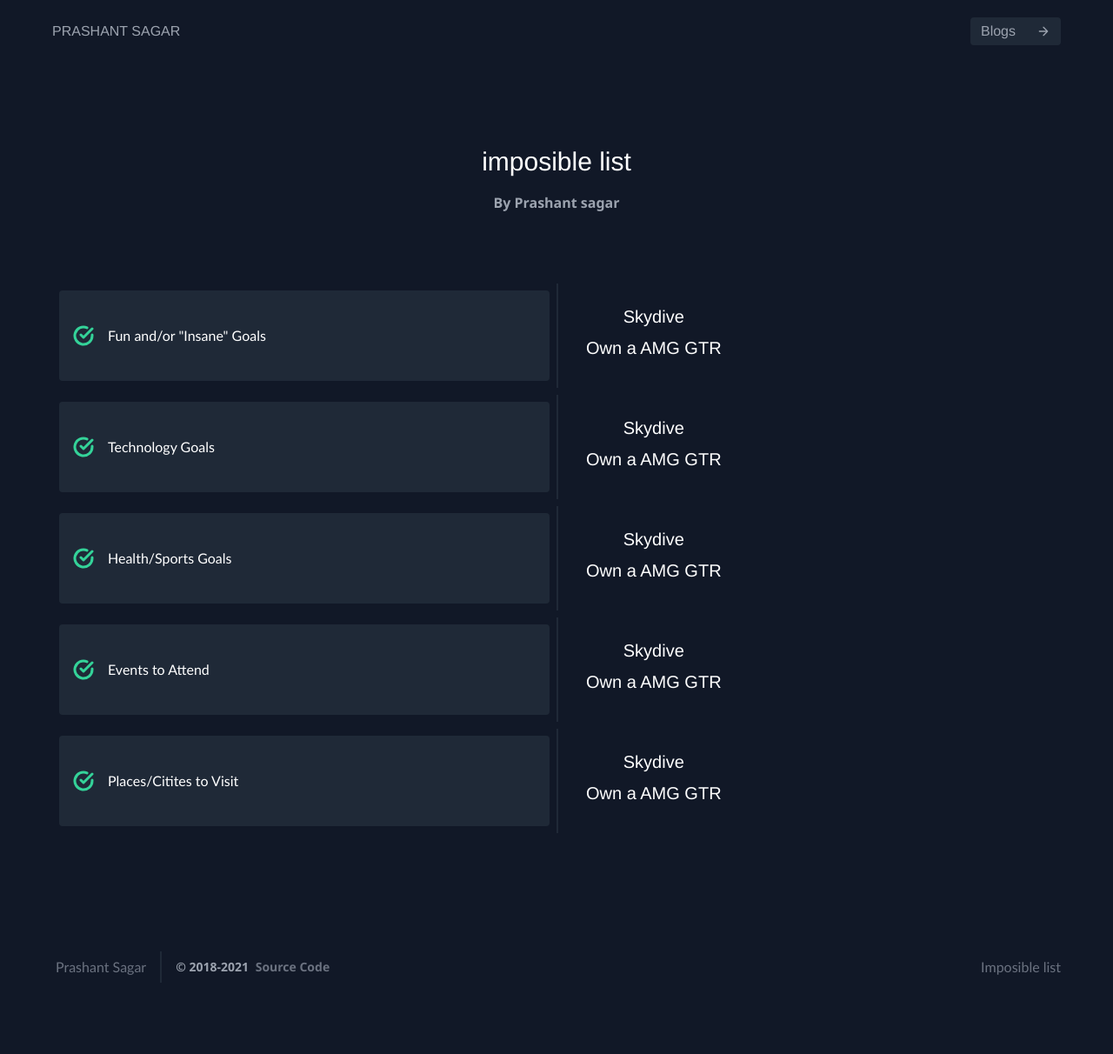
After one commit to prashantsagar73/portfolio-website, a Django app: page /imposible/ in a window 1280 px wide. The commit adds this page. Shown: the whole page at 87% size. Run offline with Django 3.2, Linux system fonts and the light colour scheme.

Commit message:
impostble list created

```diff
--- a/prashant/home/templates/home/base.html
+++ b/prashant/home/templates/home/base.html
@@ -321,7 +321,7 @@
       <a href="https://github.com/prashantsagar73/portfolio-website" class="text-gray-500 ml-1" target="_blank" rel="noopener noreferrer"> Source Code</a>
     </p>
     <span class="inline-flex sm:ml-auto sm:mt-0 mt-4 justify-center sm:justify-start">
-            <a href="" class="text-gray-500 ml-1" target="_blank" rel="noopener noreferrer">Imposible list </a>
+            <a href="{% url 'prashant:imposible' %}" class="text-gray-500 ml-1" target="_blank" rel="noopener noreferrer">Imposible list </a>
 
     </span>
   </div>
--- /dev/null
+++ b/prashant/home/templates/home/imposible.html
@@ -0,0 +1,108 @@
+{% extends 'home/index.html' %} {% block title %} imposible list {% endblock title %} {% block contactactive %} active {% endblock contactactive %}
+
+{% block body %}
+<section class="text-gray-400 bg-gray-900 body-font">
+  <div class="container px-5 py-24 mx-auto">
+    <div class="text-center mb-20">
+      <h1 class="sm:text-3xl text-2xl font-medium text-center title-font text-white mb-4">imposible list </h1>
+      <p class="text-base leading-relaxed xl:w-2/4 lg:w-3/4 mx-auto">By Prashant sagar</p>
+    </div>
+
+
+
+    <div class="flex flex-wrap lg:w-4/7 sm:mx-auto sm:mb-2 -mx-2">
+      <div class="p-2 sm:w-1/2 w-full">
+        <div class="bg-gray-800 rounded flex p-4 h-full items-center">
+          <svg fill="none" stroke="currentColor" stroke-linecap="round" stroke-linejoin="round" stroke-width="3" class="text-green-400 w-6 h-6 flex-shrink-0 mr-4" viewBox="0 0 24 24">
+            <path d="M22 11.08V12a10 10 0 11-5.93-9.14"></path>
+            <path d="M22 4L12 14.01l-3-3"></path>
+          </svg>
+          <span class="title-font font-medium text-white">Fun and/or "Insane" Goals</span>
+        </div>
+      </div>
+      <div class="flex flex-wrap">
+      <div class="md:w-full px-8 py-6 border-l-2 border-gray-800">
+        <h2 class="text-lg sm:text-xl text-white font-medium title-font mb-2">Skydive</h2>
+        <h2 class="text-lg sm:text-xl text-white font-medium title-font mb-2">Own a AMG GTR</h2>
+        </div>
+        </div>
+    </div>
+    <div class="flex flex-wrap lg:w-4/7 sm:mx-auto sm:mb-2 -mx-2">
+      <div class="p-2 sm:w-1/2 w-full">
+        <div class="bg-gray-800 rounded flex p-4 h-full items-center">
+          <svg fill="none" stroke="currentColor" stroke-linecap="round" stroke-linejoin="round" stroke-width="3" class="text-green-400 w-6 h-6 flex-shrink-0 mr-4" viewBox="0 0 24 24">
+            <path d="M22 11.08V12a10 10 0 11-5.93-9.14"></path>
+            <path d="M22 4L12 14.01l-3-3"></path>
+          </svg>
+          <span class="title-font font-medium text-white">Technology Goals</span>
+        </div>
+      </div>
+      <div class="flex flex-wrap">
+      <div class="md:w-full px-8 py-6 border-l-2 border-gray-800">
+        <h2 class="text-lg sm:text-xl text-white font-medium title-font mb-2">Skydive</h2>
+        <h2 class="text-lg sm:text-xl text-white font-medium title-font mb-2">Own a AMG GTR</h2>
+      </div>
+     </div>
+     </div>
+
+     <div class="flex flex-wrap lg:w-4/7 sm:mx-auto sm:mb-2 -mx-2">
+      <div class="p-2 sm:w-1/2 w-full">
+        <div class="bg-gray-800 rounded flex p-4 h-full items-center">
+          <svg fill="none" stroke="currentColor" stroke-linecap="round" stroke-linejoin="round" stroke-width="3" class="text-green-400 w-6 h-6 flex-shrink-0 mr-4" viewBox="0 0 24 24">
+            <path d="M22 11.08V12a10 10 0 11-5.93-9.14"></path>
+            <path d="M22 4L12 14.01l-3-3"></path>
+          </svg>
+          <span class="title-font font-medium text-white">Health/Sports Goals</span>
+        </div>
+      </div>
+      <div class="flex flex-wrap">
+      <div class="md:w-full px-8 py-6 border-l-2 border-gray-800">
+        <h2 class="text-lg sm:text-xl text-white font-medium title-font mb-2">Skydive</h2>
+        <h2 class="text-lg sm:text-xl text-white font-medium title-font mb-2">Own a AMG GTR</h2>
+      </div>
+     </div>
+     </div>
+
+      <div class="flex flex-wrap lg:w-4/7 sm:mx-auto sm:mb-2 -mx-2">
+      <div class="p-2 sm:w-1/2 w-full">
+        <div class="bg-gray-800 rounded flex p-4 h-full items-center">
+          <svg fill="none" stroke="currentColor" stroke-linecap="round" stroke-linejoin="round" stroke-width="3" class="text-green-400 w-6 h-6 flex-shrink-0 mr-4" viewBox="0 0 24 24">
+            <path d="M22 11.08V12a10 10 0 11-5.93-9.14"></path>
+            <path d="M22 4L12 14.01l-3-3"></path>
+          </svg>
+          <span class="title-font font-medium text-white">Events to Attend</span>
+        </div>
+      </div>
+      <div class="flex flex-wrap">
+      <div class="md:w-full px-8 py-6 border-l-2 border-gray-800">
+        <h2 class="text-lg sm:text-xl text-white font-medium title-font mb-2">Skydive</h2>
+        <h2 class="text-lg sm:text-xl text-white font-medium title-font mb-2">Own a AMG GTR</h2>
+      </div>
+     </div>
+     </div>
+
+      <div class="flex flex-wrap lg:w-4/7 sm:mx-auto sm:mb-2 -mx-2">
+      <div class="p-2 sm:w-1/2 w-full">
+        <div class="bg-gray-800 rounded flex p-4 h-full items-center">
+          <svg fill="none" stroke="currentColor" stroke-linecap="round" stroke-linejoin="round" stroke-width="3" class="text-green-400 w-6 h-6 flex-shrink-0 mr-4" viewBox="0 0 24 24">
+            <path d="M22 11.08V12a10 10 0 11-5.93-9.14"></path>
+            <path d="M22 4L12 14.01l-3-3"></path>
+          </svg>
+          <span class="title-font font-medium text-white">Places/Citites to Visit</span>
+        </div>
+      </div>
+      <div class="flex flex-wrap">
+      <div class="md:w-full px-8 py-6 border-l-2 border-gray-800">
+        <h2 class="text-lg sm:text-xl text-white font-medium title-font mb-2">Skydive</h2>
+        <h2 class="text-lg sm:text-xl text-white font-medium title-font mb-2">Own a AMG GTR</h2>
+      </div>
+     </div>
+     </div>
+
+
+
+
+
+  </div>
+</section>
+{% endblock body %}
--- a/prashant/home/urls.py
+++ b/prashant/home/urls.py
@@ -7,6 +7,7 @@ app_name = 'prashant'
 
 urlpatterns = [
     path('',views.home,name="home"),
+    path('imposible/',views.impos,name="imposible"),
     path('blog/', PostListView.as_view(), name ="blog"),
     path('blog/<int:pk>/', PostDetailView.as_view(), name ="post_detail"),
 
--- a/prashant/home/views.py
+++ b/prashant/home/views.py
@@ -25,3 +25,7 @@ class PostListView(ListView):
 class PostDetailView(DetailView):
     model = Blog
     template_name = 'home/blogpost.html'
+
+# imposible list
+def impos(request):
+    return render(request,'home/imposible.html')
```
